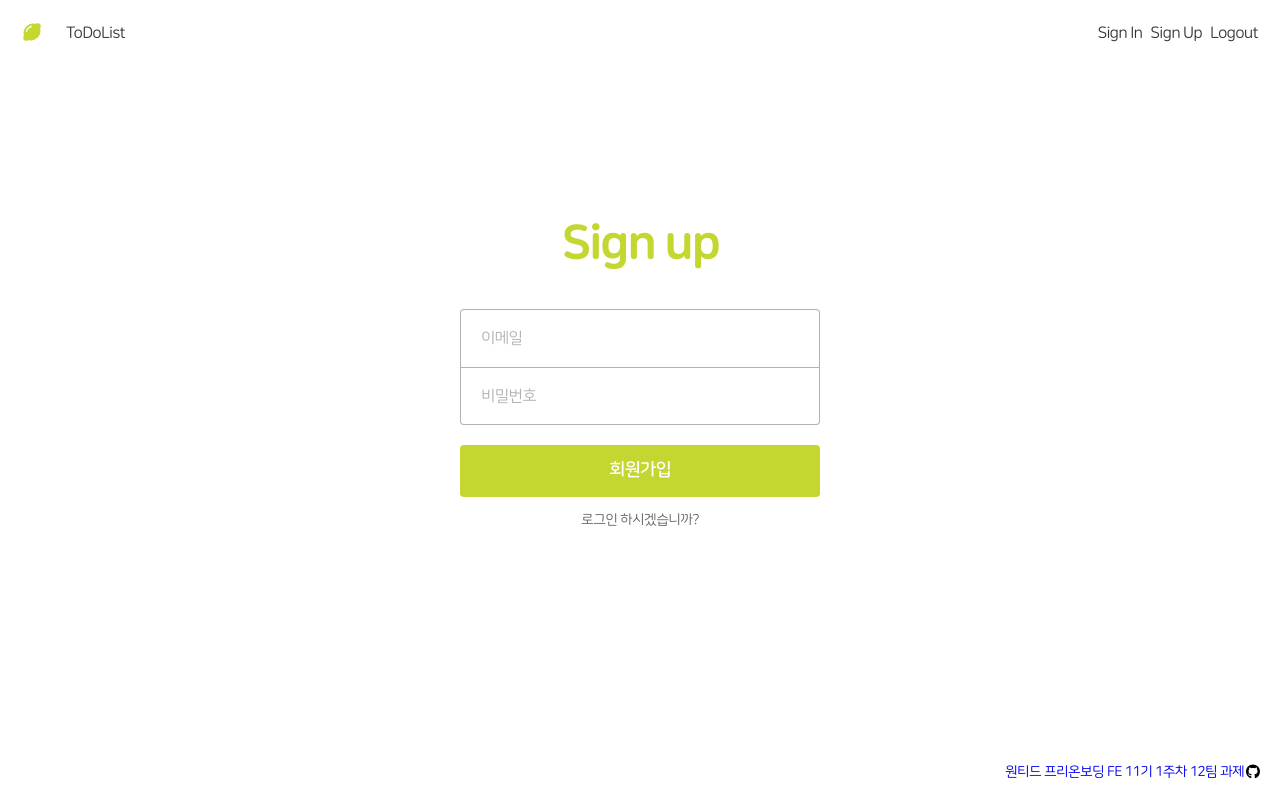
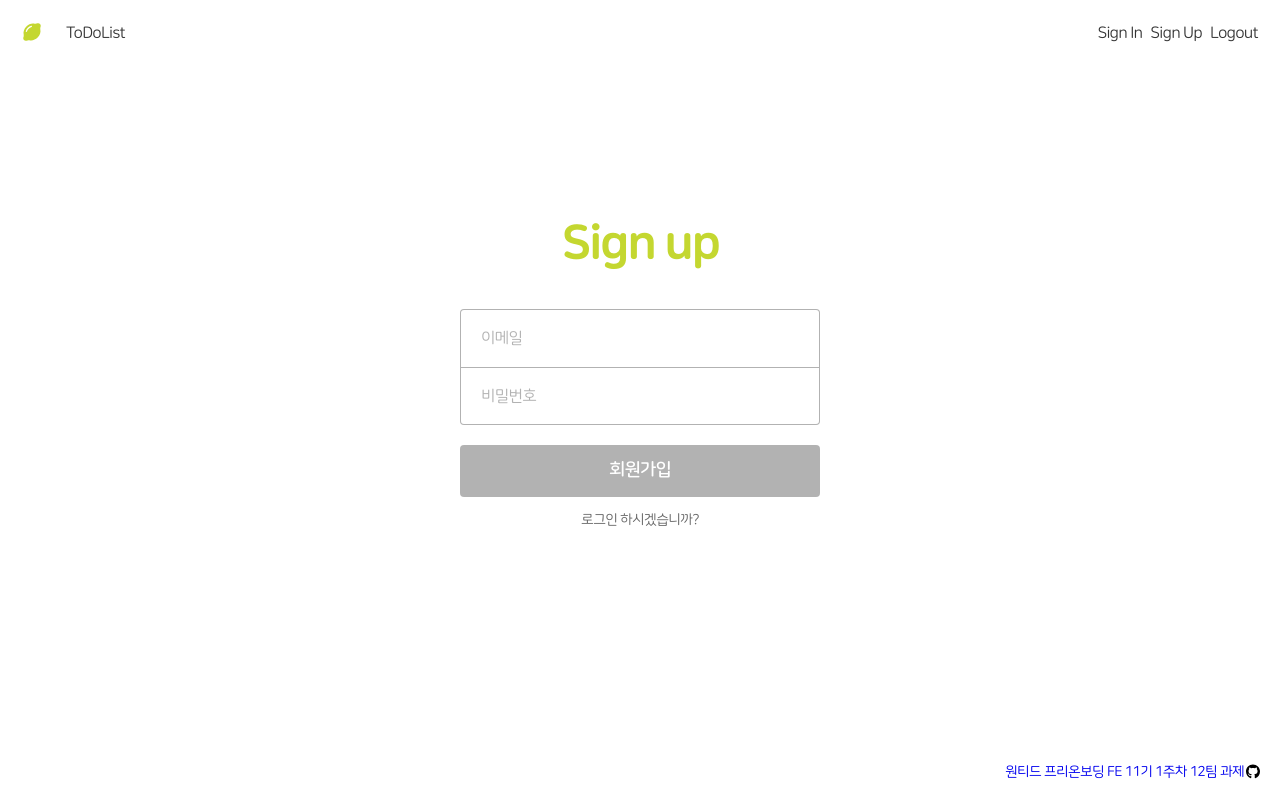
Before and after one commit to wanted-pre-onboarding-team12/pre-onboarding-11th-1-12, a React (Create React App) app: page /signup in a window 1280 px wide. Built offline with nearby package versions, Linux system fonts and the light colour scheme; no server answers.

Commit message:
Feat signUpUser 추가

```diff
--- a/src/pages/SignUp.tsx
+++ b/src/pages/SignUp.tsx
@@ -1,19 +1,39 @@
-import React, { useEffect, useState } from "react";
-import styles from "./auth.module.scss";
-import { Link } from "react-router-dom";
+import styles from './auth.module.scss';
+import { Link } from 'react-router-dom';
+import useInput from '../hooks/useinput';
+import { signUpUser } from '../service/auth';
 
 const SignUp = () => {
+  const [email, emailhandler] = useInput('');
+  const [password, passwordhanlder] = useInput('');
+
   return (
     <main className={styles.wrap}>
       <h1>Sign up</h1>
       <form className={styles.form}>
-        <input type="email" data-testid="email-input" placeholder="이메일" />
+        <input
+          type="email"
+          data-testid="email-input"
+          value={email}
+          onChange={emailhandler}
+          placeholder="이메일"
+        />
         <input
           type="password"
           data-testid="password-input"
+          value={password}
+          onChange={passwordhanlder}
           placeholder="비밀번호"
         />
-        <button type="submit" data-testid="signup-button">
+        <button
+          type="submit"
+          data-testid="signup-button"
+          disabled={!email.includes('@') || password.length < 8}
+          onClick={async e => {
+            e.preventDefault();
+            await signUpUser({ email: email, password: password });
+          }}
+        >
           회원가입
         </button>
       </form>
```
